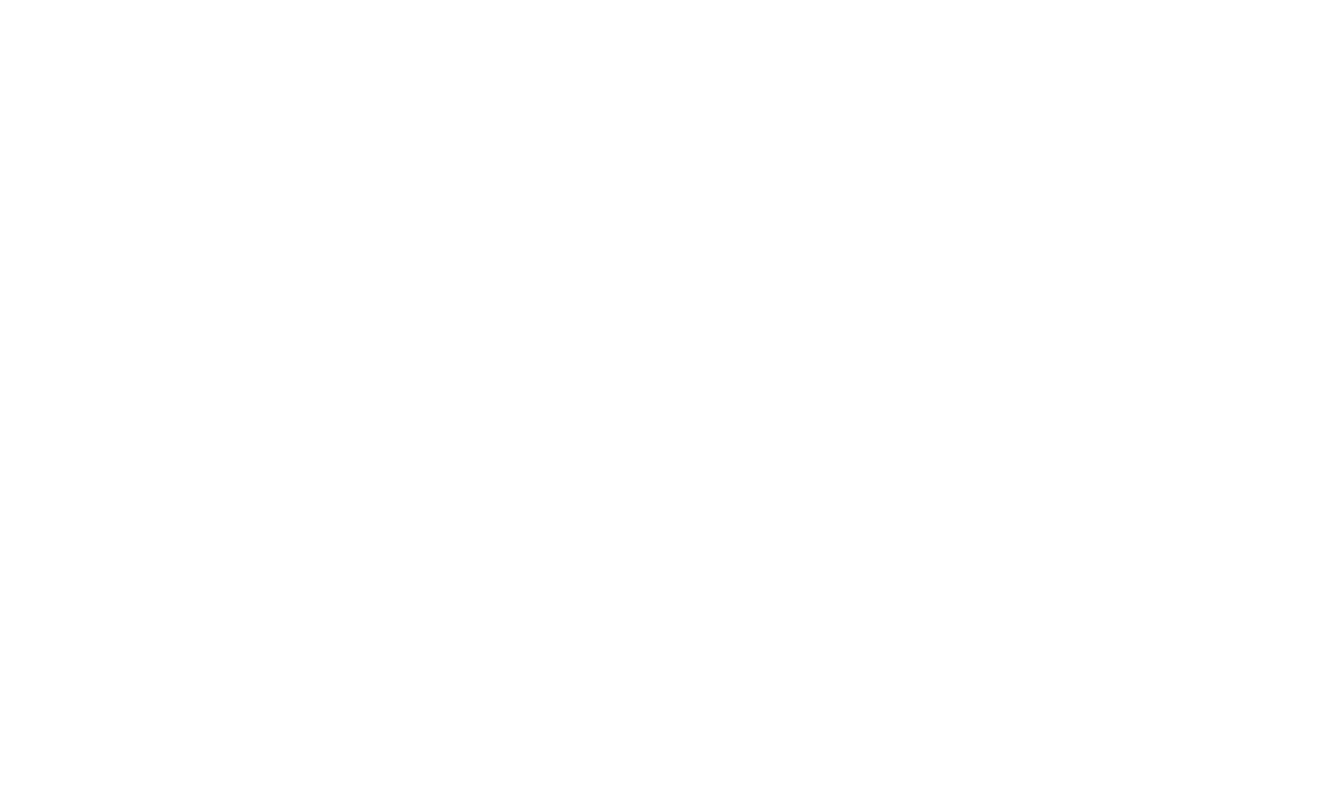
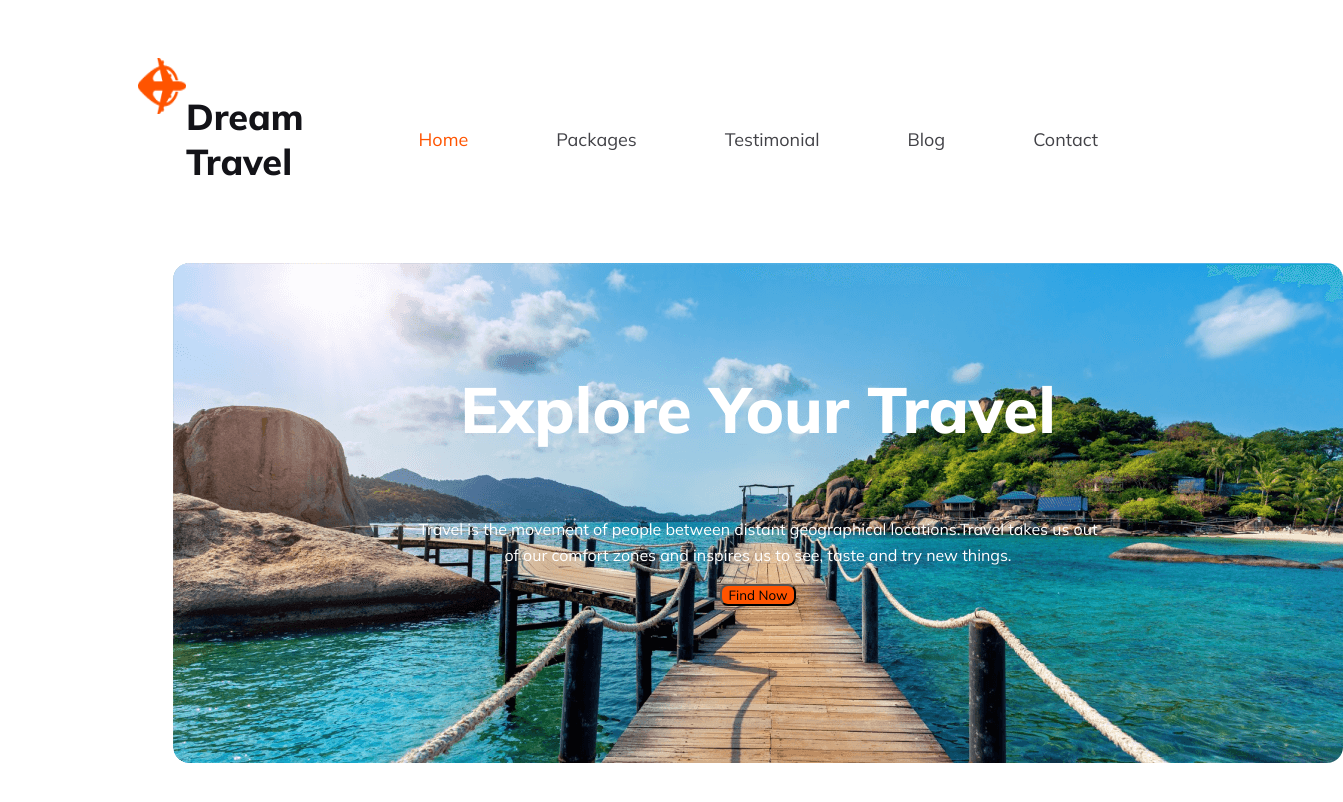
Before and after one commit to foujia00/assignment-2, a plain HTML site: page index.html in a window 1280 px wide. Shown: the whole page, 1343 px wide, since content can reach past the window. Drawn offline with Linux system fonts and the light colour scheme.

Commit message:
banner  created

```diff
--- a/index.html
+++ b/index.html
@@ -4,8 +4,35 @@
     <meta charset="UTF-8">
     <meta name="viewport" content="width=device-width, initial-scale=1.0">
     <title>Dream Travel</title>
+    <link rel="stylesheet" href="styles/travel.css">
 </head>
 <body>
+    <header>
+        <nav>
+            <div class="nav-div">
+            <img src="Images/Group 40071 (2).png" alt="" class="nav-img">
+            <h3 class="nav-title">Dream Travel</h3></div>
+            <ul><li class="home"><a href="" class="home">Home</a></li>
+            <li><a href=""> Packages</a></li>
+            <li> <a href="">Testimonial</a></li>
+            <li><a href="">Blog</a></li>
+            <li> <a href="">Contact</a></li></ul>
+        </nav>
+        <div class="banner">
+            <h1 class="banner-title">Explore Your Travel</h1>
+            <p class="banner-des">Travel is the movement of people between distant geographical locations.Travel takes us out of our comfort zones and inspires us to see, taste and try new things.</p>
+            <div class="banner-input">
+                <button class="btn-primary">Find Now</button>
 
+            </div>
+
+        </div>
+    </header>
+    <main>
+
+    </main>
+    <footer>
+
+    </footer>
 </body>
 </html>
--- a/styles/travel.css
+++ b/styles/travel.css
@@ -0,0 +1,72 @@
+/* font family */
+  @import url('https://fonts.googleapis.com/css2?family=Mulish:wght@400;600;800&display=swap');
+/* shared styles */
+  *{
+    font-family: 'Mulish', sans-serif;
+}
+.btn-primary{
+    border-radius: 8px;
+background: #FF5400;
+}
+/* header styles */
+header{
+    background: #FFF;
+    padding: 50px 130px ;
+}
+nav {
+    display: flex;
+    justify-content: space-between;
+    align-items: center;
+}
+.nav-title{
+    color: #131318;
+    font-size: 36px;
+    font-weight: 800;
+}
+.nav-div{
+    display: flex;
+}
+.nav-img{
+    width: 48px;
+height: 56.008px;
+}
+nav > ul {
+    display: flex;
+}
+nav li{
+    list-style: none;
+    margin: 44px;
+    font-size: 18px;
+    font-weight: 400;
+}
+nav li a{
+    text-decoration: none;
+    color: var(--Dark-02, #424247);
+}
+.home{
+    color: #FF5400;
+}
+/*banner styles */
+.banner{
+    background-image: url(../Images/Group\ 13\ \(1\)\ \(1\).png);
+    width: 1170px;
+height: 500px;
+flex-shrink: 0;
+border-radius: 16px;
+text-align: center;
+margin: 0px 35px;
+}
+.banner-title{
+    color: #FFF;
+font-size: 64px;
+font-weight: 800;
+padding: 106px 287px 24px 287px;
+}
+.banner-des{
+    color: #FFF;
+text-align: center;
+font-size: 16px;
+font-weight: 400;
+line-height: 26px; /* 162.5% */
+padding: 0px 240px;
+}
```
